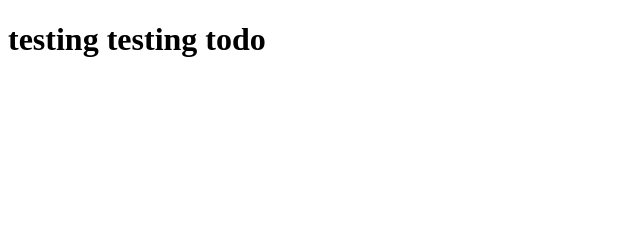
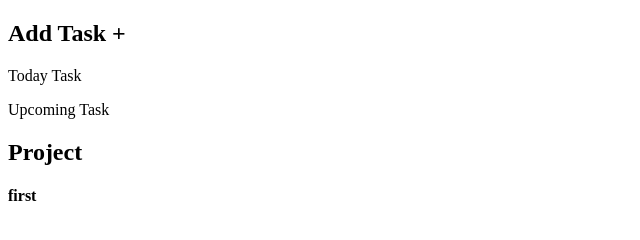
Before and after one commit to Sanux4041/Todo-, a plain HTML site: page index.html in a window 1280 px wide. Shown: the whole page, without its empty margins (0-640 px from the left). Drawn offline with Linux system fonts and the light colour scheme.

Commit message:
started html

```diff
--- a/index.html
+++ b/index.html
@@ -3,9 +3,31 @@
 <head>
     <meta charset="UTF-8">
     <meta name="viewport" content="width=device-width, initial-scale=1.0">
-    <title>Document</title>
+    <title>Todo app</title>
 <script defer src="main.js"></script></head>
 <body>
-    <h1>testing testing todo</h1>
+<div class="container">
+    <div class="sidebar-content">
+<div class="first-content">
+    <h2>Add Task +</h2>
+    <p>Today Task</p>
+    <p>Upcoming Task</p>
+</div>
+
+<div class="second-content">
+    <h2>Project</h2>
+    <div class="project-hidden">
+        <div class="first">
+            <h4>first</h4>
+
+        </div>
+    </div>
+</div>
+    </div>
+
+    <div class="main-content-bar">
+
+    </div>
+</div>
 </body>
 </html>
--- a/main.js
+++ b/main.js
@@ -67,6 +67,7 @@ function setPriority(id){
 })
 return todoArray;
 }
+console.log("testing");
 /******/ })()
 ;
 //# sourceMappingURL=main.js.map
```
